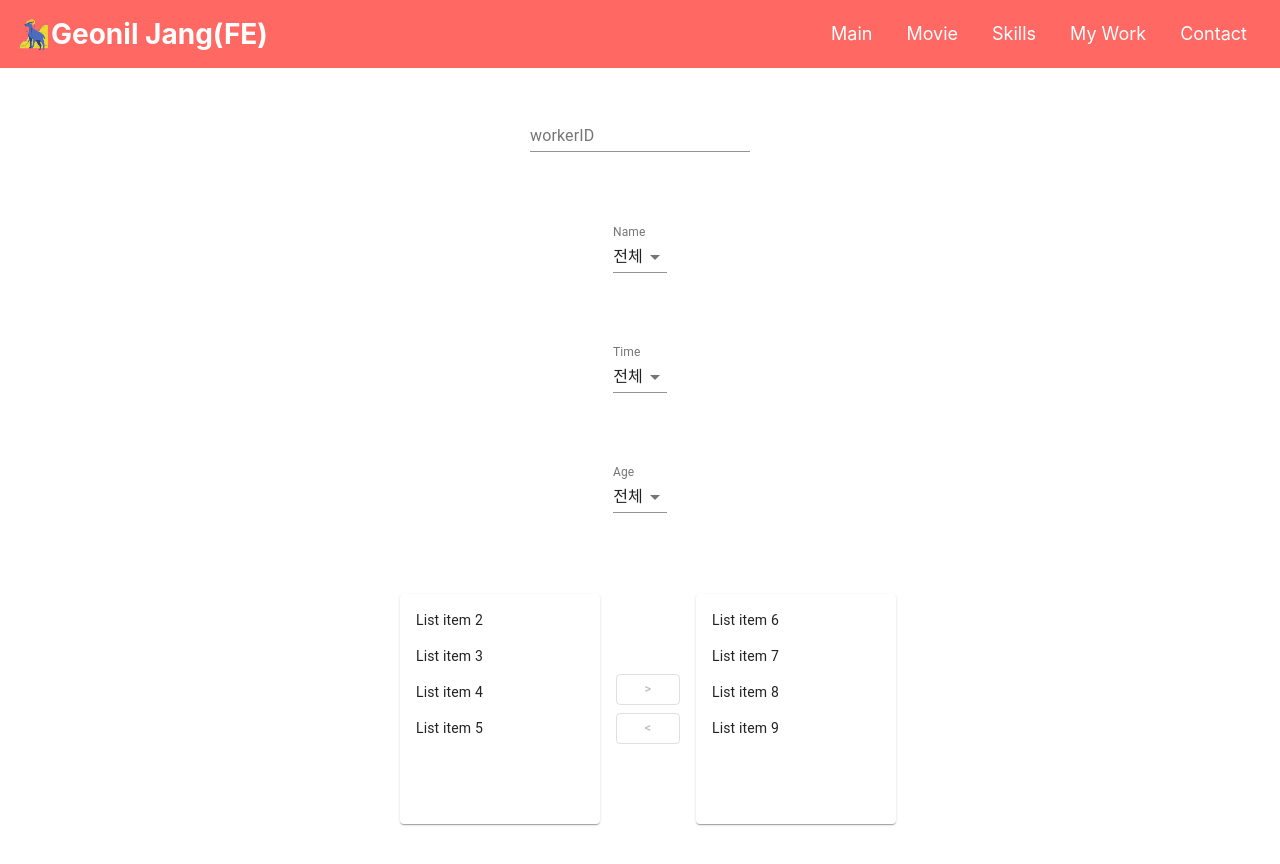
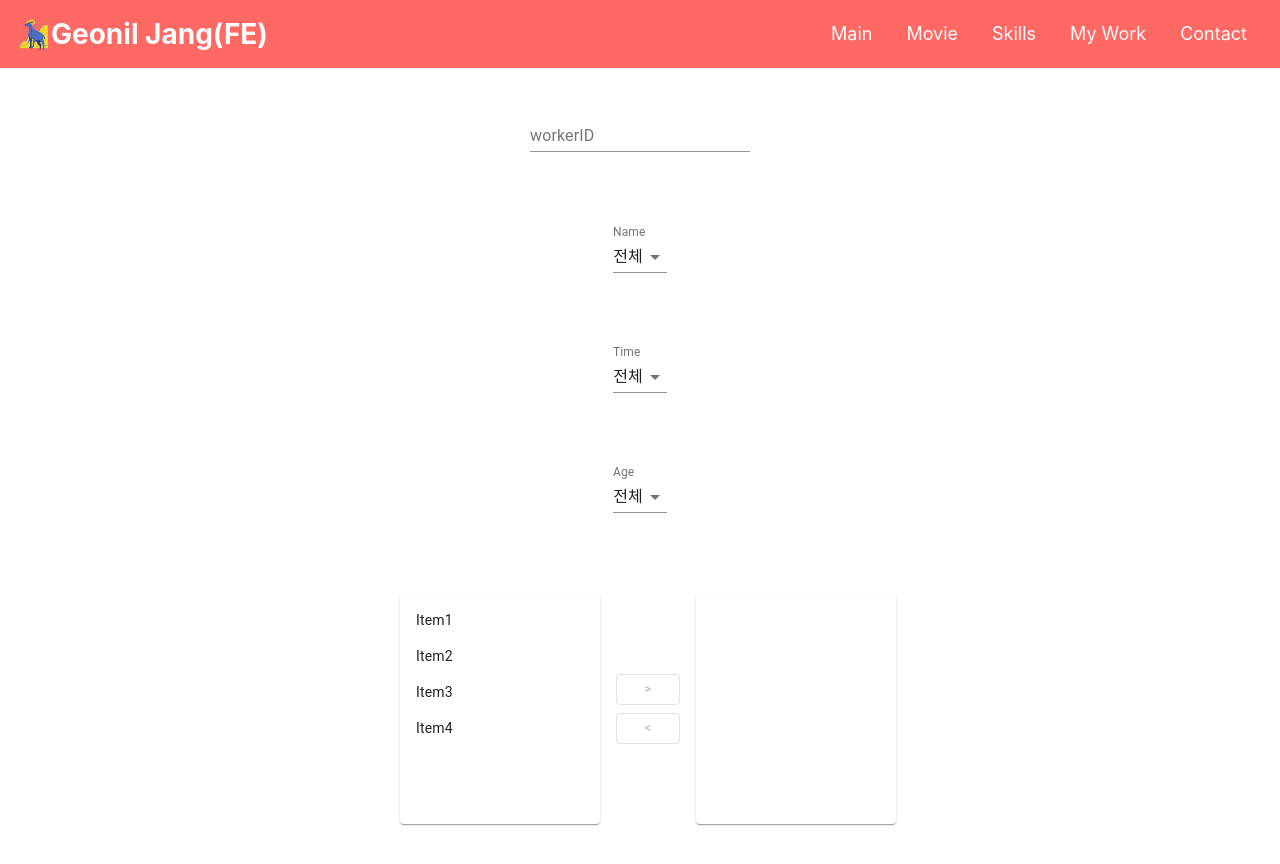
Before and after one commit to takeaways/react-my-web, a React (Create React App) app: page /work in a window 1280 px wide. Shown: the top 864 px of the page. Built offline with nearby package versions, Linux system fonts and the light colour scheme.

Commit message:
UPDATE string

```diff
--- a/src/common/components/Styles/TransferList.tsx
+++ b/src/common/components/Styles/TransferList.tsx
@@ -25,29 +25,29 @@ const useStyles = makeStyles((theme: Theme) =>
   }),
 );
 
-function not(a: number[], b: number[]) {
+function not(a: string[], b: string[]) {
   return a.filter((value) => b.indexOf(value) === -1);
 }
 
-function intersection(a: number[], b: number[]) {
+function intersection(a: string[], b: string[]) {
   return a.filter((value) => b.indexOf(value) !== -1);
 }
 
 interface TransferListProps {
-  right: number[];
-  left: number[];
-  setRight: React.Dispatch<React.SetStateAction<number[]>>;
-  setLeft: React.Dispatch<React.SetStateAction<number[]>>;
+  right: string[];
+  left: string[];
+  setRight: React.Dispatch<React.SetStateAction<string[]>>;
+  setLeft: React.Dispatch<React.SetStateAction<string[]>>;
 }
 
 export default function TransferList({ left, right, setLeft, setRight }: TransferListProps) {
   const classes = useStyles();
-  const [checked, setChecked] = React.useState<number[]>([]);
+  const [checked, setChecked] = React.useState<string[]>([]);
 
   const leftChecked = intersection(checked, left);
   const rightChecked = intersection(checked, right);
 
-  const handleToggle = (value: number) => () => {
+  const handleToggle = (value: string) => () => {
     const currentIndex = checked.indexOf(value);
     const newChecked = [...checked];
 
@@ -72,10 +72,10 @@ export default function TransferList({ left, right, setLeft, setRight }: Transfe
     setChecked(not(checked, rightChecked));
   };
 
-  const customList = (items: number[]) => (
+  const customList = (items: string[]) => (
     <Paper className={classes.paper}>
       <List dense component="div" role="list">
-        {items.map((value: number) => {
+        {items.map((value: string) => {
           const labelId = `transfer-list-item-${value}-label`;
           return (
             <ListItem
@@ -85,7 +85,7 @@ export default function TransferList({ left, right, setLeft, setRight }: Transfe
               button
               onClick={handleToggle(value)}
             >
-              <ListItemText id={labelId} primary={`List item ${value + 1}`} />
+              <ListItemText id={labelId} primary={`${value}`} />
             </ListItem>
           );
         })}
--- a/src/work/page/Work.tsx
+++ b/src/work/page/Work.tsx
@@ -6,7 +6,10 @@ import TransferList, { useTransfer } from '../../common/components/Styles/Transf
 function Work() {
   const { select, handleSelect } = useSelect<string>(setSelect(SELECT));
   const { value, handleValue } = useInput();
-  const { right, left, handleLeft, handleRight } = useTransfer<number>([1, 2, 3, 4], [5, 6, 7, 8]);
+  const { right, left, handleLeft, handleRight } = useTransfer<string>(
+    ['Item1', 'Item2', 'Item3', 'Item4'],
+    [],
+  );
 
   return (
     <div
```
